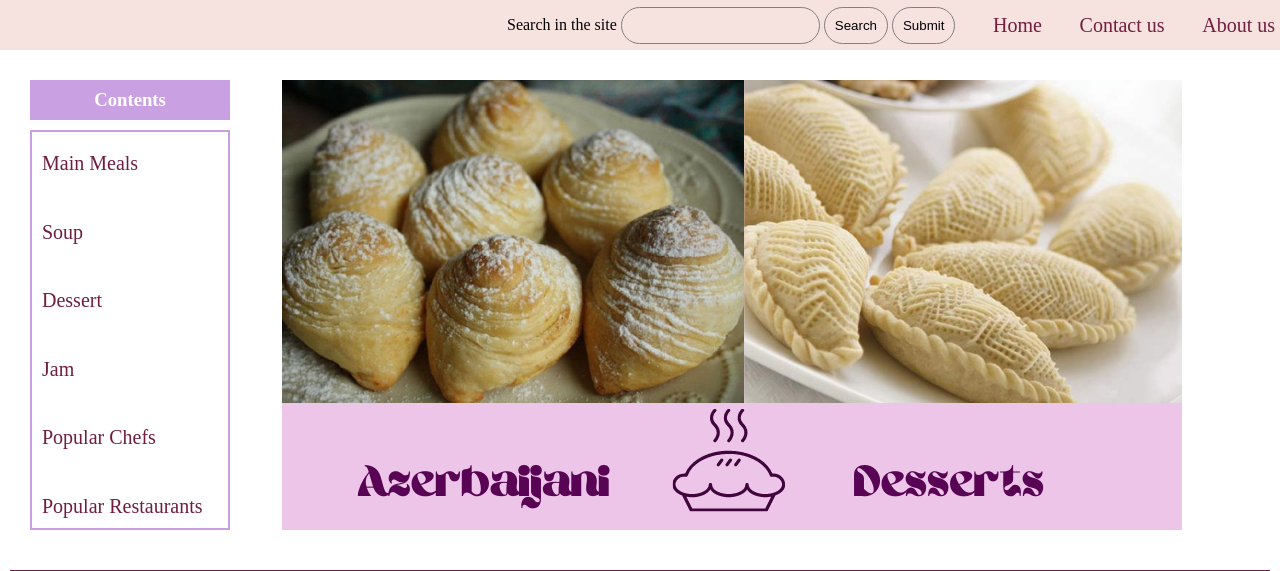
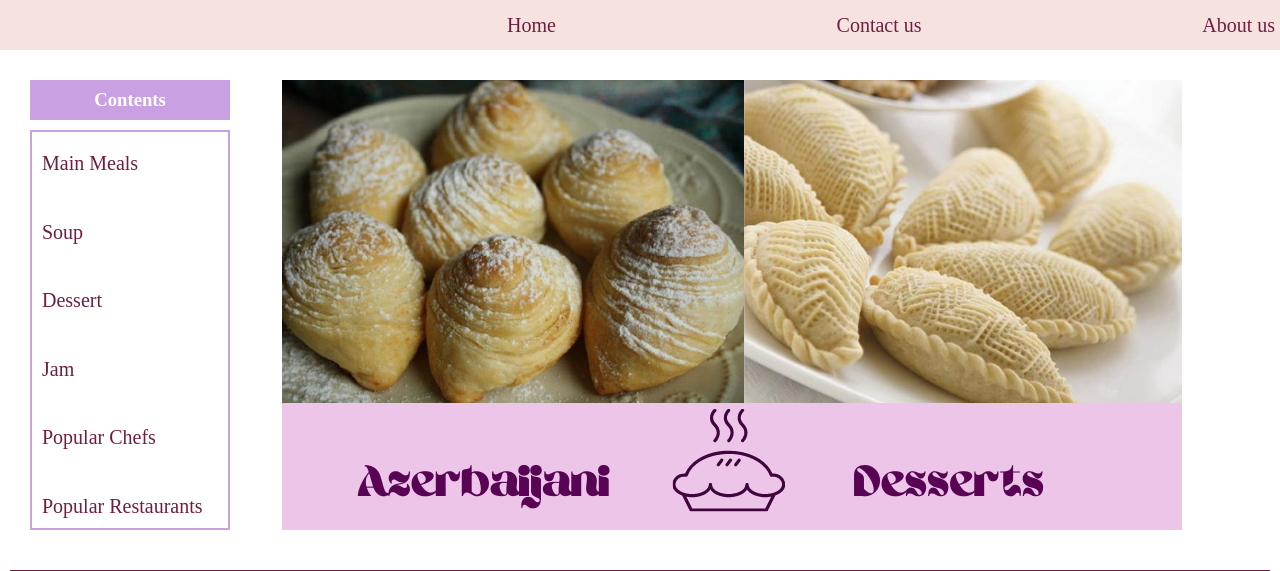
Before and after one commit to khayalahaziyeva/the-secret-ingredient, a plain HTML site: page Desserts.html in a window 1280 px wide. Shown: the top 571 px of the page. Drawn offline with Linux system fonts and the light colour scheme.

Commit message:
Update Desserts.html

```diff
--- a/Desserts.html
+++ b/Desserts.html
@@ -212,12 +212,6 @@
 	<header id="header">
 		<nav>
 
-			<form>
-			<label for="site_search">Search in the site</label>
-			<input type="search" id="site_search" name="srch" aria-label="Search in the site">
-			<button>Search</button>
-			<input type="submit" value="Submit">
-			</form>
 
 			<a href="index.html">Home</a>
 			<a href="Contact_Us.html">Contact us</a>
```
